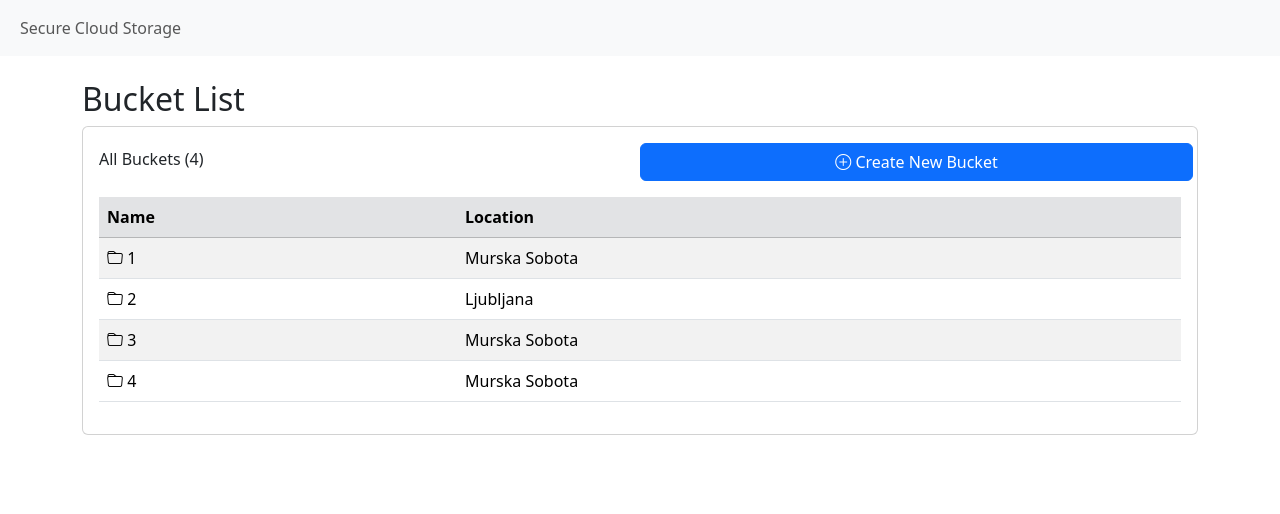
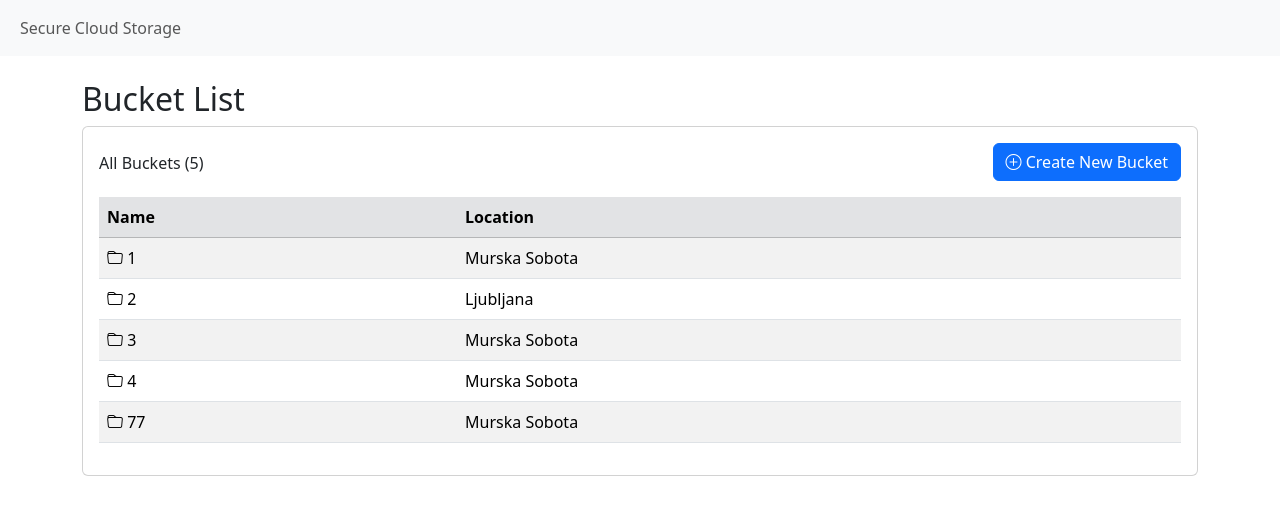
Before and after one commit to smolicc/secure-cloud-storage, an Angular app: page / in a window 1280 px wide. Shown: the top 514 px of the page. Built offline with nearby package versions, Linux system fonts and the light colour scheme; data requests are answered from the project's data file.

Commit message:
fix: updated the buttons

```diff
--- a/db.json
+++ b/db.json
@@ -36,6 +36,25 @@
       "name": "4",
       "location": "Murska Sobota",
       "files": []
+    },
+    {
+      "id": "d85cc4d1-afdd-4492-b96e-3364de44e293",
+      "name": "77",
+      "location": "Murska Sobota",
+      "files": [
+        {
+          "id": "806b21eb-d67b-4043-9364-719e75e6c386",
+          "name": "20250127_133050.jpg",
+          "lastmodified": "01. 02. 2025",
+          "size": 1763975
+        },
+        {
+          "id": "ae45265a-fa08-47ca-9368-ed45aa529cbc",
+          "name": "20250127_133050.jpg",
+          "lastmodified": "01. 02. 2025",
+          "size": 1763975
+        }
+      ]
     }
   ],
   "locations": [
--- a/src/app/pages/bucket-details/bucket-details.component.html
+++ b/src/app/pages/bucket-details/bucket-details.component.html
@@ -11,21 +11,16 @@
     </ul>
 
     <div class="card p-3 mb-3">
-
       <div *ngIf="activeTab === 'files'">
-        <div class="row">
-            <div class="col-md-6 mt-2">
-                <p>All Files ({{ files.length }})</p>
-            </div>
-            <div class="col-md-6 d-flex justify-content-end mb-3">
-              <button class="btn btn-light me-3"  (click)="deleteFile()" [disabled]="!selectedFile">
-                <i class="bi bi-trash"></i> Delete Object
-              </button>
-              <button class="btn btn-light" (click)="openFileDialog()">
+        <div>
+          <button class="btn btn-light mb-3 float-end" (click)="openFileDialog()">
             <input type="file" #fileInput style="display: none" (change)="onFileSelected($event)">
             <i class="bi bi-upload"></i> Upload Object
           </button>
-            </div>
+          <button class="btn btn-light me-3 float-end"  (click)="deleteFile()" [disabled]="!selectedFile">
+            <i class="bi bi-trash"></i> Delete Object
+          </button>
+          <p class="mt-1">All Files ({{ files.length }})</p>
         </div>
           <table class="table table-striped">
               <thead class="table-secondary">
@@ -46,7 +41,6 @@
               </tbody>
           </table>
       </div>
-
     <div *ngIf="activeTab === 'details'">
       <button class="btn btn-danger float-end" (click)="onBucketDelete()">Delete Bucket</button>
       <p><strong>Bucket name:</strong> {{ selectedBucket?.name }}</p>
--- a/src/app/pages/bucket-list/bucket-list.component.html
+++ b/src/app/pages/bucket-list/bucket-list.component.html
@@ -21,16 +21,13 @@
           <i class="bi bi-check-circle"></i> Create Bucket
         </button>
     </div>
-
     <div class="card p-3 mb-3">
-        <div class="row">
-            <div class="col-md-6 mt-1">
-                <p>All Buckets ({{ buckets.length }})</p>
-            </div>
-            <button *ngIf="CreateNewBucketBTN" class="btn btn-primary col-md-6 mb-3" (click)="toggleForm()">
-              <i class="bi bi-plus-circle"></i> Create New Bucket
-            </button>
-        </div>
+      <div>
+        <button *ngIf="CreateNewBucketBTN" class="btn btn-primary float-end mb-3" (click)="toggleForm()">
+          <i class="bi bi-plus-circle"></i> Create New Bucket
+        </button>
+        <p class="mt-2">All Buckets ({{ buckets.length }})</p>
+      </div>
         <table class="table table-striped">
             <thead class="table-secondary">
             <tr>
```
Lines whose indentation alone changed are shown as unchanged.
